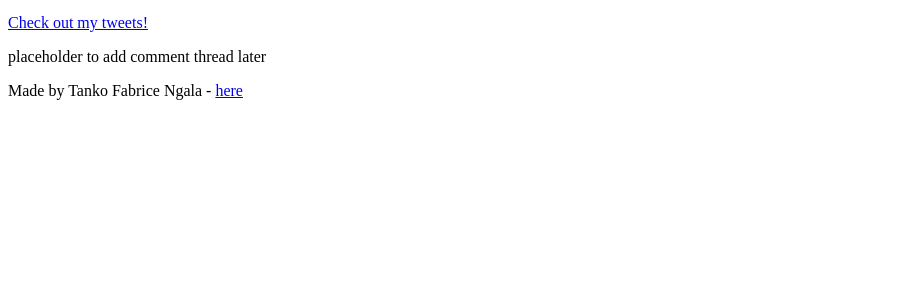
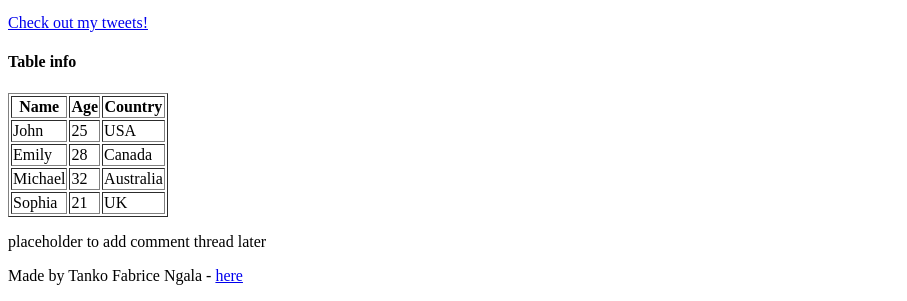
Before and after one commit to Tanko99/My_First_Portfolio, a plain HTML site: page html_basic/index.html in a window 1280 px wide. Shown: the part 505-806 px from the top of the page, without its empty margins (0-907 px from the left). Drawn offline with Linux system fonts and the light colour scheme.

Commit message:
Update index.html

```diff
--- a/html_basic/index.html
+++ b/html_basic/index.html
@@ -32,6 +32,40 @@
          </a>
 
       <p><a href="tweets.html">Check out my tweets!</a></p>
+
+      <h4>Table info</h4>
+       <table border="1">
+        <thead>
+          <tr>
+            <th>Name</th>
+            <th>Age</th>
+            <th>Country</th>
+          </tr>
+        </thead>
+        <tbody>
+          <tr>
+            <td>John</td>
+            <td>25</td>
+            <td>USA</td>
+          </tr>
+          <tr>
+            <td>Emily</td>
+            <td>28</td>
+            <td>Canada</td>
+          </tr>
+          <tr>
+            <td>Michael</td>
+            <td>32</td>
+            <td>Australia</td>
+          </tr>
+          <tr>
+            <td>Sophia</td>
+            <td>21</td>
+            <td>UK</td>
+          </tr>
+        </tbody>
+      </table>
+
     </article>
 
 
```
